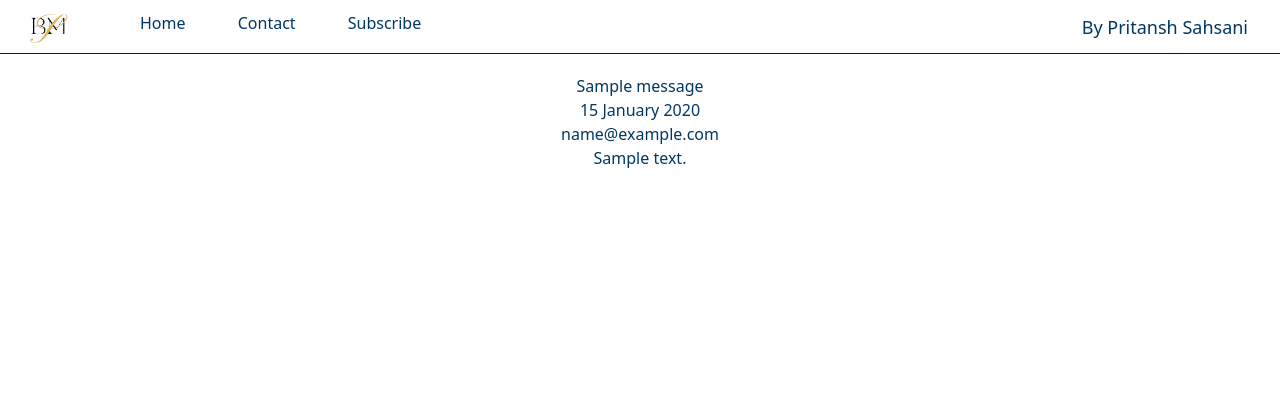
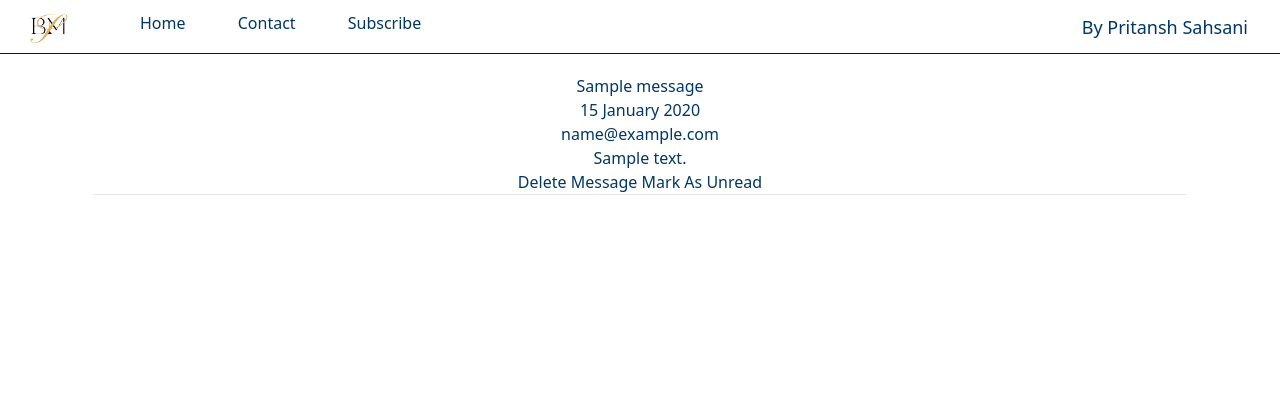
Before and after one commit to pritansh-sahsani/the-bland-mirror, a Flask app: page /messages in a window 1280 px wide. Shown: the top 420 px of the page. Run offline with Flask 3, Linux system fonts and the light colour scheme; tables that the repository leaves empty hold one stand-in row (values such as "Sample post"); one stand-in notice (Sample message) is shown; style sheets or scripts are compiled from the project's sources; parts of the project's set-up code (start-up, migrations or seed data) failed here and were passed over; some libraries are stand-ins or nearby versions.

Commit message:
Added delete message and read message

```diff
--- a/main/routes.py
+++ b/main/routes.py
@@ -218,7 +218,7 @@ def send_email_for_new_post(post):
 
 @app.route("/messages")
 def view_messages():
-    query = Messages.query.with_entities(Messages.name, Messages.email, Messages.message, Messages.read, Messages.date)
+    query = Messages.query.with_entities(Messages.id, Messages.name, Messages.email, Messages.message, Messages.read, Messages.date)
     messages = []
     for message in query:
         messages.append(message)
@@ -228,7 +228,21 @@ def view_messages():
         return render_template("messages.html", messages=messages, no_messages=False)
 
 
-    # query = Messages.query.with_entities(Messages.name, Messages.email, Messages.message, Messages.read, Messages.date)
+
+@app.route('/delete_message/<string:message_id>', methods=['GET', 'POST'])
+def delete_message(message_id):
+    message_id = int(message_id)
+    message = Messages.query.filter_by(id = message_id).first_or_404()
+    db.session.delete(message)
+    db.session.commit()
+
+@app.route('/read_message/<string:message_id>', methods=['GET', 'POST'])
+def read_message(message_id):
+    message_id = int(message_id)
+    message = Messages.query.filter_by(id = message_id).first_or_404()
+    update_message = Messages.query.filter_by(id = message_id).update(dict(read = (not message.read)))
+    db.session.commit()
+    return
 
 
 @app.errorhandler(404)
--- a/main/templates/messages.html
+++ b/main/templates/messages.html
@@ -7,16 +7,52 @@
 {% block main %}
 
 <script src="//ajax.googleapis.com/ajax/libs/jquery/1.9.1/jquery.min.js"></script>
+<script type=text/javascript>
+    {% for message in messages %}
+        $(function() {
+            $('#delete_message{{ message.id }}').on('click', function(e) {
+                e.preventDefault()
+                $.getJSON('{{ url_for("delete_message", message_id = message.id) }}',function(data) {});
+                $("#message{{ message.id }}").hide();
+            });
+        });
+        $(function() {
+            $('#read_message{{ message.id }}').on('click', function(e) {
+                e.preventDefault()
+                $.getJSON('{{ url_for("read_message", message_id = message.id) }}',function(data) {});
+                if ( $('#read_message{{ message.id }}').text() == "Mark As Unread")
+                {
+                    $('#read_message{{ message.id }}').text("Mark As Read");
+                }
+                else
+                {
+                    $('#read_message{{ message.id }}').text("Mark As Unread");
+                }
+            });
+        });
+    {% endfor %}
+</script>
 
 <center>
     <div class="w-95% hidden md:block">
+        {% if no_messages == False %}
             {% for message in messages %}
-            <div></div>
+                    <div id="message{{ message.id }}">
                         <p>{{ message.name }}</p>
                         <p>{{ message.date.strftime("%d %B %Y") }}</p>
                         <p>{{ message.email }}</p>
                         <p>{{ message.message }}</p>
+                        <button id="delete_message{{ message.id }}">Delete Message</button>
+                        {% if message.read == True %}
+                            <button id="read_message{{ message.id }}">Mark As Unread</button>
+                        {% else %}
+                            <button id="read_message{{ message.id }}">Mark As Read</button>
+                        {% endif %}
                     </div>
+                    <hr>
             {% endfor %}
+        {% else %}
+            <h3>No Messages</h3>
+        {% endif %}
 </center>
 {% endblock main %}
```
Also changed, not shown: instance/the_bland_mirror.sqlite3. Lines whose indentation alone changed are shown as unchanged.
